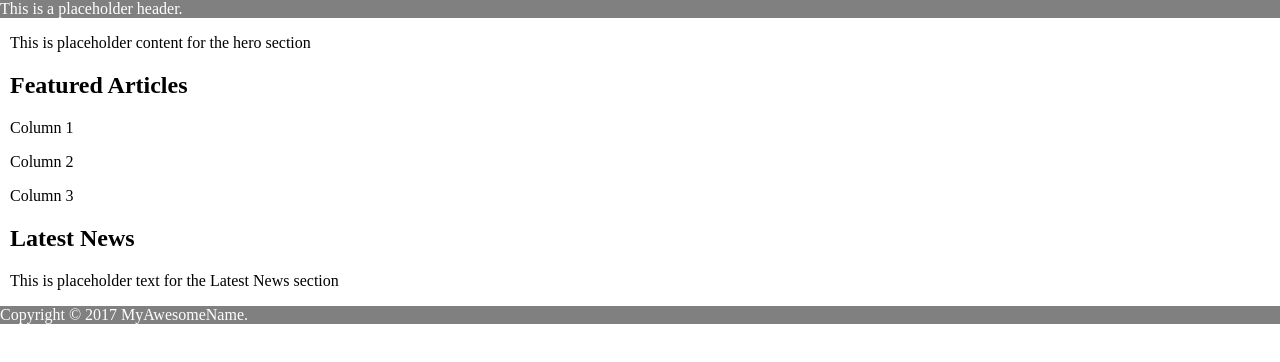
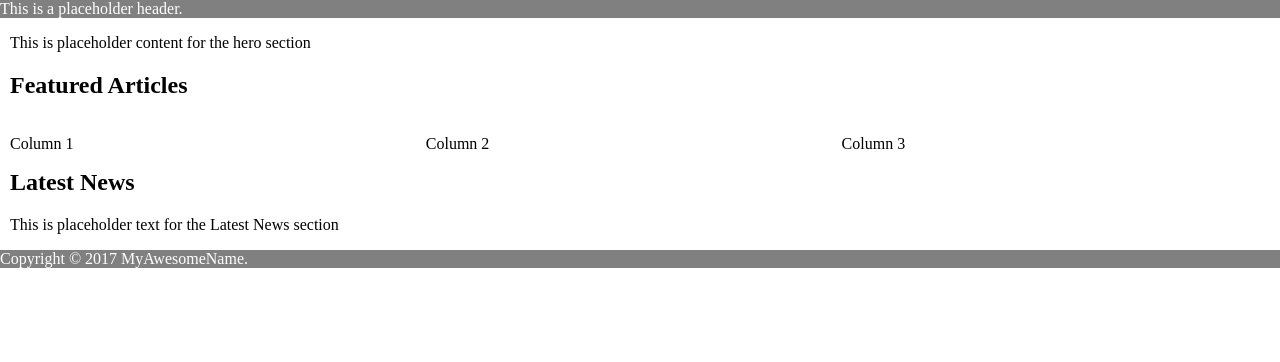
Before and after one commit to xxhrstn/css-seatwork-2, a plain HTML site: page index.html in a window 1280 px wide. Drawn offline with Linux system fonts and the light colour scheme.

Commit message:
Update style.css

```diff
--- a/style.css
+++ b/style.css
@@ -12,3 +12,8 @@ header,footer {
 div#content {
     margin: 10px;
 }
+
+section.col {
+    width: 33%;
+    float: left;
+}
```
